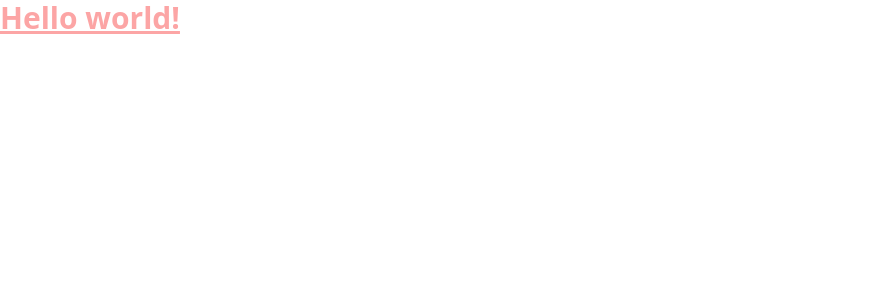
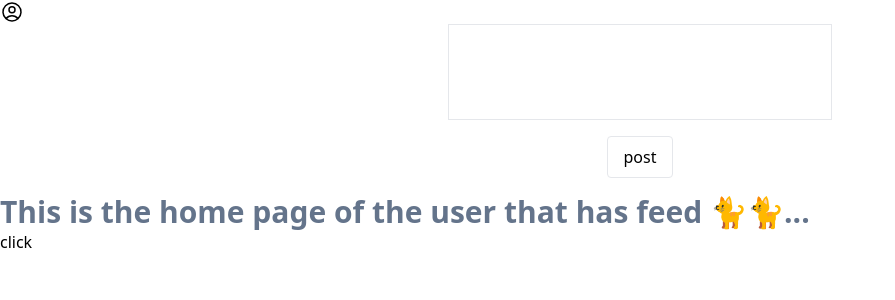
Before and after one commit to thesuryavivek/Dev-Network, a Next.js app: page / in a window 1280 px wide. Shown: the top 300 px of the page, without its empty margins (0-895 px from the left). Built offline with nearby package versions, Linux system fonts and the light colour scheme.

Commit message:
added user interface and tested router

```diff
--- /dev/null
+++ b/src/components/PostForm.tsx
@@ -0,0 +1,41 @@
+import React, { useState } from "react";
+import Userpic from "./Userpic";
+import { userData } from "../types";
+
+type Props = {
+	user: userData | null;
+};
+
+const PostForm = ({ user }: Props) => {
+	const [newPost, setNewPost] = useState("");
+
+	const handleSubmit = (event: React.FormEvent<HTMLFormElement>) => {
+		event.preventDefault();
+		console.log(event);
+	};
+
+	return (
+		<>
+			<Userpic user={user} />
+			<form
+				method="POST"
+				onSubmit={handleSubmit}
+				className="grid place-items-center"
+			>
+				<textarea
+					name="post"
+					value={newPost}
+					onChange={(event) => setNewPost(event.target.value)}
+					className="border break-words resize-none outline-none w-96 h-24 p-2"
+				/>
+				<input
+					type="submit"
+					value="post"
+					className="px-4 py-2 rounded border cursor-pointer my-4 hover:bg-slate-50"
+				/>
+			</form>
+		</>
+	);
+};
+
+export default PostForm;
--- /dev/null
+++ b/src/components/Userpic.tsx
@@ -0,0 +1,34 @@
+import React from "react";
+import Link from "next/link";
+import { userData } from "../types";
+
+type Props = {
+	user: userData | null;
+};
+
+const Userpic = ({ user }: Props) => {
+	return (
+		<Link href={`/${user?.username}`}>
+			<a>
+				<div className="cursor-pointer">
+					<svg
+						xmlns="http://www.w3.org/2000/svg"
+						fill="none"
+						viewBox="0 0 24 24"
+						strokeWidth={1.5}
+						stroke="currentColor"
+						className="w-6 h-6"
+					>
+						<path
+							strokeLinecap="round"
+							strokeLinejoin="round"
+							d="M17.982 18.725A7.488 7.488 0 0012 15.75a7.488 7.488 0 00-5.982 2.975m11.963 0a9 9 0 10-11.963 0m11.963 0A8.966 8.966 0 0112 21a8.966 8.966 0 01-5.982-2.275M15 9.75a3 3 0 11-6 0 3 3 0 016 0z"
+						/>
+					</svg>
+				</div>
+			</a>
+		</Link>
+	);
+};
+
+export default Userpic;
--- /dev/null
+++ b/src/pages/[slug].tsx
@@ -0,0 +1,12 @@
+import React from "react";
+import type { NextPage } from "next";
+import { useRouter } from "next/router";
+
+const User: NextPage = () => {
+	const router = useRouter();
+	const user = router.query.slug;
+
+	return <div>User: {user}</div>;
+};
+
+export default User;
--- a/src/pages/_app.tsx
+++ b/src/pages/_app.tsx
@@ -1,8 +1,16 @@
 import "../styles/globals.css";
 import type { AppProps } from "next/app";
+import Head from "next/head";
 
 function MyApp({ Component, pageProps }: AppProps) {
-	return <Component {...pageProps} />;
+	return (
+		<div>
+			<Head>
+				<title>Social media demo app</title>
+			</Head>
+			<Component {...pageProps} />
+		</div>
+	);
 }
 
 export default MyApp;
--- a/src/pages/api/posts.ts
+++ b/src/pages/api/posts.ts
@@ -9,6 +9,6 @@ export default function handler(
 	req: NextApiRequest,
 	res: NextApiResponse<Data>
 ) {
-	console.log(req.method);
+	console.log(req.body);
 	res.status(200).json({ name: "Surya vivek" });
 }
--- a/src/pages/index.tsx
+++ b/src/pages/index.tsx
@@ -1,16 +1,22 @@
 import type { NextPage } from "next";
+import { useState } from "react";
+import PostForm from "../components/PostForm";
+import { userData } from "../types";
 
 const Home: NextPage = () => {
-	const fetchSomething = async () => {
-		const res = await fetch("/api/posts");
-		const data = await res.json();
-		console.log(data);
-	};
+	const [user, setUser] = useState<userData | null>(null);
 
 	return (
-		<h1 className="text-3xl font-bold underline text-red-300">
-			Hello world!
-		</h1>
+		<div>
+			<PostForm user={user} />
+			<h1 className="text-3xl font-bold text-slate-500">
+				This is the home page of the user that has feed 🐈🐈...
+			</h1>
+			<button onClick={() => setUser({ id: 1, username: "suryavivek" })}>
+				click
+			</button>
+			{user?.username}
+		</div>
 	);
 };
 
--- /dev/null
+++ b/src/pages/login.tsx
@@ -0,0 +1,7 @@
+import React from "react";
+
+const login = () => {
+	return <div>login</div>;
+};
+
+export default login;
--- /dev/null
+++ b/src/types.d.ts
@@ -0,0 +1,4 @@
+export interface userData {
+	id: number;
+	username: string;
+}
--- a/tsconfig.json
+++ b/tsconfig.json
@@ -15,6 +15,6 @@
 		"jsx": "preserve",
 		"incremental": true
 	},
-  "include": ["next-env.d.ts", "**/*.ts", "**/*.tsx"],
+	"include": ["next-env.d.ts", "**/*.ts", "**/*.tsx", "src/types.d.ts"],
 	"exclude": ["node_modules"]
 }
```
Lines whose indentation alone changed are shown as unchanged.
